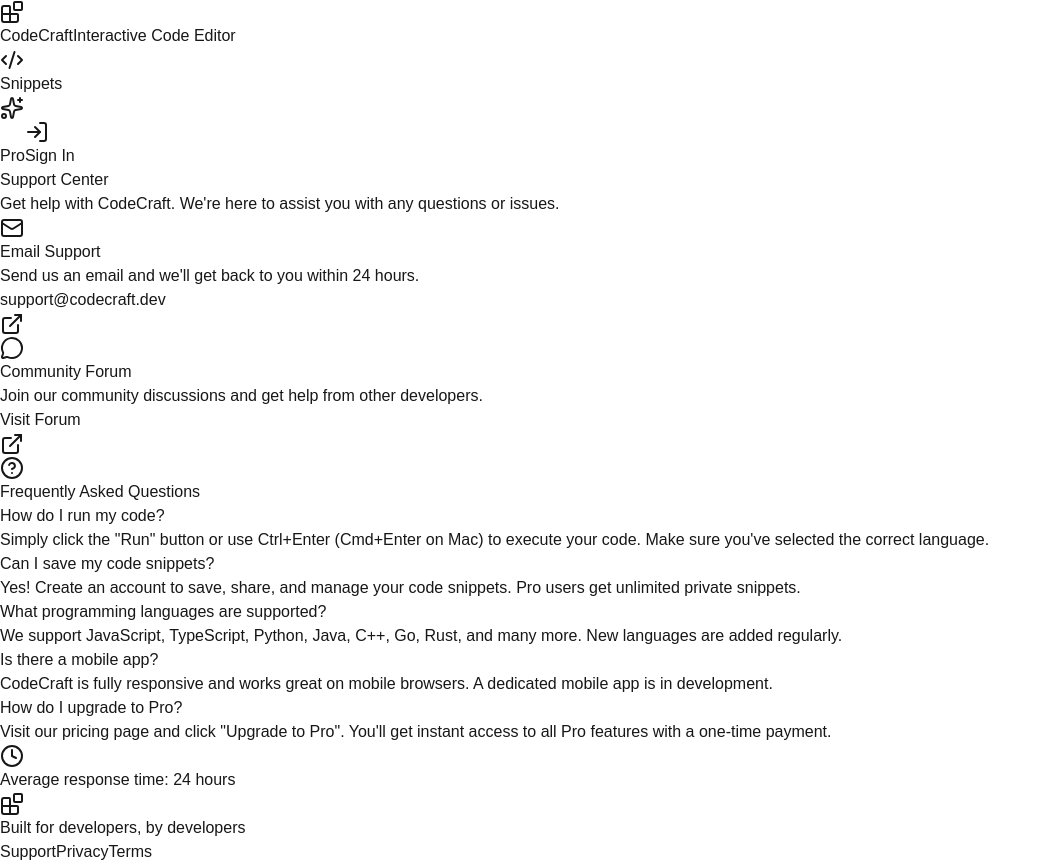
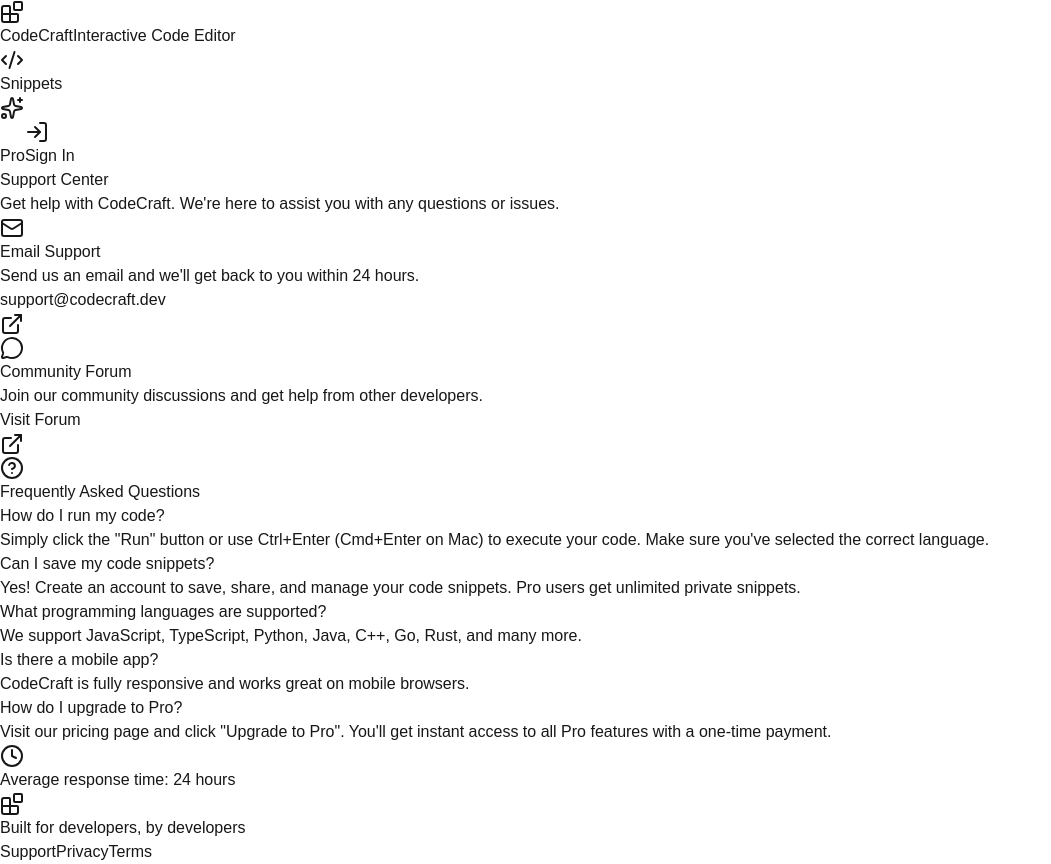
Before and after one commit to mihir-s-05/code-craft, a Next.js app: page /support in a window 1280 px wide. Shown: the whole page, without its empty margins (0-1051 px from the left). Built offline with nearby package versions, Linux system fonts and the light colour scheme; no server answers.

Commit message:
fixed formatting for vercel

```diff
--- a/src/app/privacy/page.tsx
+++ b/src/app/privacy/page.tsx
@@ -42,7 +42,7 @@
                   <Eye className="w-6 h-6 text-blue-400" />
                 </div>
                 <h3 className="text-lg font-medium text-white mb-2">Transparency</h3>
-                <p className="text-gray-400">We're clear about what data we collect and why.</p>
+                <p className="text-gray-400">We&apos;re clear about what data we collect and why.</p>
               </div>
             </div>
 
--- a/src/app/support/page.tsx
+++ b/src/app/support/page.tsx
@@ -17,7 +17,7 @@
               </h1>
             </div>
             <p className="text-xl text-gray-400 max-w-2xl mx-auto">
-              Get help with CodeCraft. We're here to assist you with any questions or issues.
+              Get help with CodeCraft. We&apos;re here to assist you with any questions or issues.
             </p>
           </div>
 
@@ -30,7 +30,7 @@
                   <Mail className="w-6 h-6 text-blue-400" />
                 </div>
                 <h3 className="text-lg font-medium text-white mb-2">Email Support</h3>
-                <p className="text-gray-400 mb-4">Send us an email and we'll get back to you within 24 hours.</p>
+                <p className="text-gray-400 mb-4">Send us an email and we&apos;ll get back to you within 24 hours.</p>
                 <a
                   href="mailto:support@codecraft.dev"
                   className="inline-flex items-center gap-2 text-blue-400 hover:text-blue-300 transition-colors"
@@ -76,7 +76,7 @@
               <div className="space-y-6">
                 <div className="border-b border-gray-800/50 pb-6">
                   <h3 className="text-lg font-medium text-white mb-2">How do I run my code?</h3>
-                  <p className="text-gray-400">Simply click the "Run" button or use Ctrl+Enter (Cmd+Enter on Mac) to execute your code. Make sure you've selected the correct language.</p>
+                  <p className="text-gray-400">Simply click the "Run" button or use Ctrl+Enter (Cmd+Enter on Mac) to execute your code. Make sure you&apos;ve selected the correct language.</p>
                 </div>
 
                 <div className="border-b border-gray-800/50 pb-6">
@@ -86,17 +86,17 @@
 
                 <div className="border-b border-gray-800/50 pb-6">
                   <h3 className="text-lg font-medium text-white mb-2">What programming languages are supported?</h3>
-                  <p className="text-gray-400">We support JavaScript, TypeScript, Python, Java, C++, Go, Rust, and many more. New languages are added regularly.</p>
+                  <p className="text-gray-400">We support JavaScript, TypeScript, Python, Java, C++, Go, Rust, and many more.</p>
                 </div>
 
                 <div className="border-b border-gray-800/50 pb-6">
                   <h3 className="text-lg font-medium text-white mb-2">Is there a mobile app?</h3>
-                  <p className="text-gray-400">CodeCraft is fully responsive and works great on mobile browsers. A dedicated mobile app is in development.</p>
+                  <p className="text-gray-400">CodeCraft is fully responsive and works great on mobile browsers.</p>
                 </div>
 
                 <div>
                   <h3 className="text-lg font-medium text-white mb-2">How do I upgrade to Pro?</h3>
-                  <p className="text-gray-400">Visit our pricing page and click "Upgrade to Pro". You'll get instant access to all Pro features with a one-time payment.</p>
+                  <p className="text-gray-400">Visit our pricing page and click "Upgrade to Pro". You&apos;ll get instant access to all Pro features with a one-time payment.</p>
                 </div>
               </div>
             </div>
```
